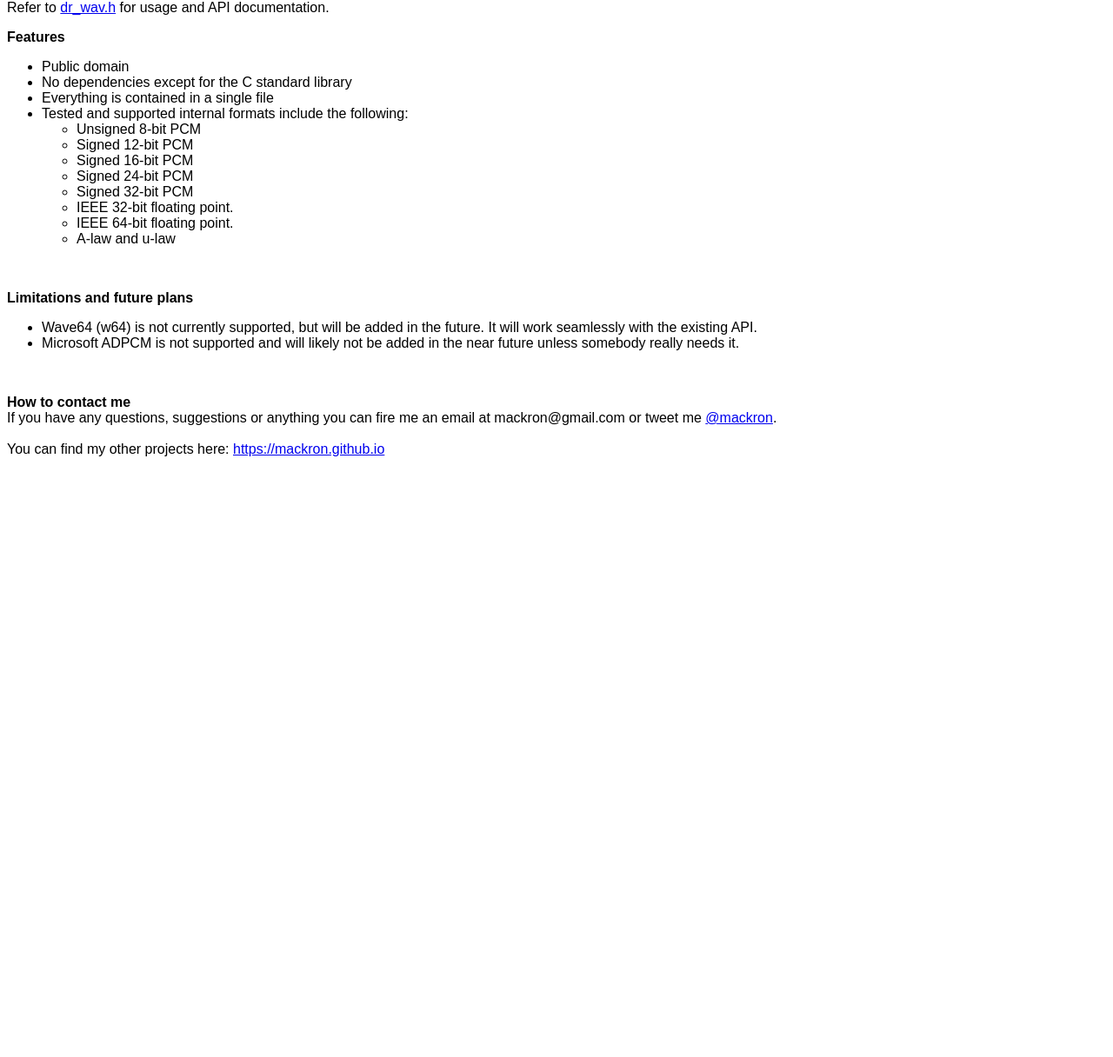
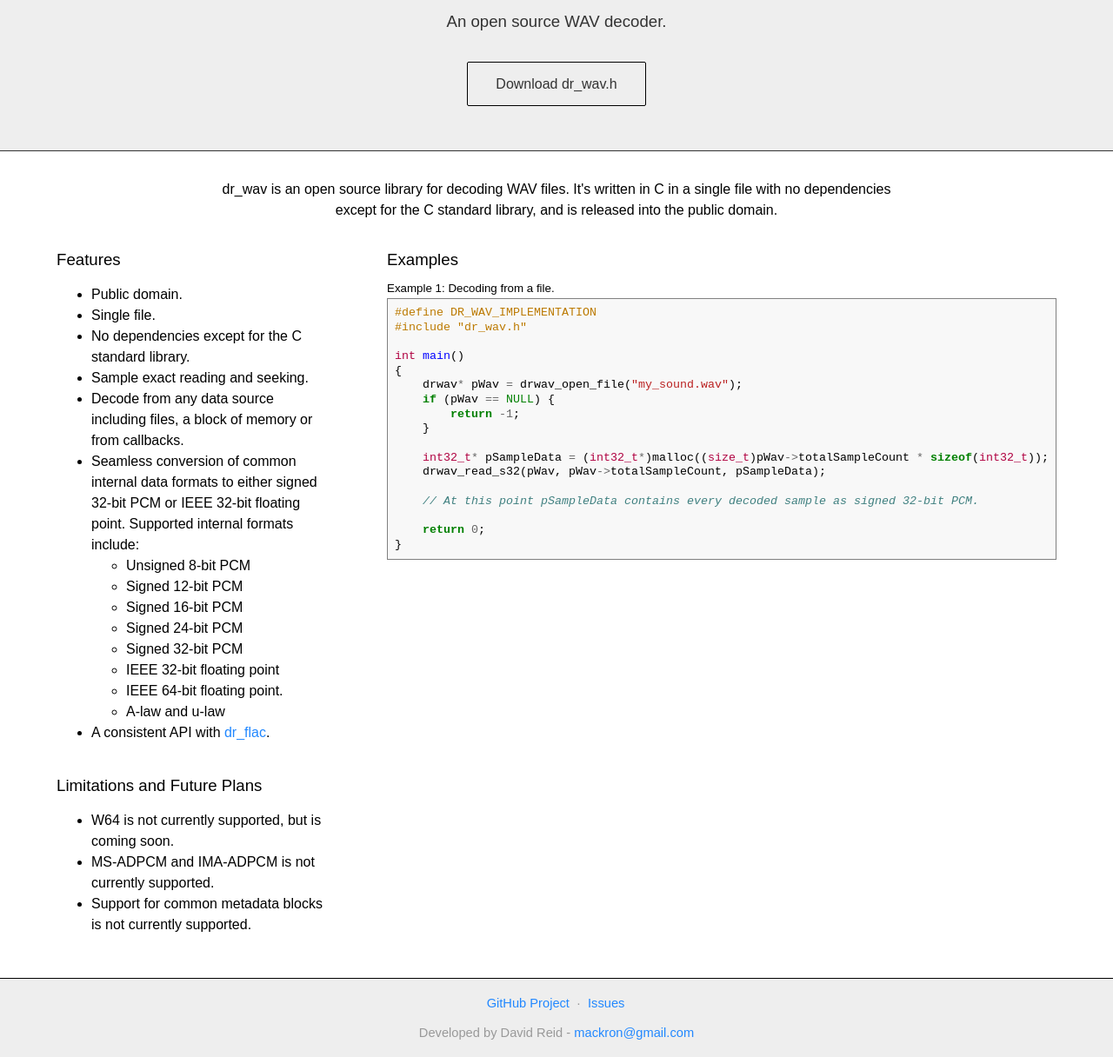
Before and after one commit to mackron/mackron.github.com, a plain HTML site: page dr_wav.html in a window 1280 px wide. Shown: the part 144-1360 px from the top of the page at 87% size. Before the commit the page ends 800 px from the top, so only its background shows below. Drawn offline with Linux system fonts and the light colour scheme.

Commit message:
Clean up the dr_wav page.

```diff
--- a/dr_wav.html
+++ b/dr_wav.html
@@ -4,52 +4,153 @@
     <title>dr_wav - An open source, public domain WAV loader for C and C++.</title>
     <meta name="description" content="dr_wav is an open source (public domain) library for loading WAV files for C and C++.">
 	<meta name="viewport" content="width=device-width, initial-scale=1.0">
+    <link rel="icon" href="img/favicon.png">
 
     <style>
-        *{
+        body{
             font-family:sans-serif;
             font-size:12pt;
+            line-height:18pt;
+            margin:0;
+            padding:0;
+            background-color:#eee
+        }
+
+        a {
+            text-decoration:none;
+            color:#28f;
+        }
+        a:hover {
+            text-decoration:underline;
+            color:#26d;
+        }
+
+        .a-download {
+            text-decoration:none;
+            color:#333;
+            border:solid 1px #000;
+            border-radius:2px;
+            padding:16px 32px;
+        }
+        .a-download:hover {
+            background-color:#ddeaee;
+            text-decoration:none;
+            color:#333;
+        }
+
+        .a-sublink {
+            font-size:11pt;
+        }
+
+        #preview {
+            font-family:monospace;
+            font-size:10pt;
+            text-align:left;
+        }
+
+        .footer-links {
+            margin:        0px;
+            margin-bottom: 10px;
+            padding: 0px;
+        }
+        .footer-links li {
+            display: inline;
+            padding: 0 2px;
+        }
+        .footer-links li:first-child {
+            padding-left: 0;
         }
     </style>
 </head>
 
 <body>
-    <b>dr_wav</b>
-    <p>dr_wav is a simple single-file library written in C for loading WAV files. It's open source and public domain.</p>
-    <p>You can download it here: <a href="https://raw.githubusercontent.com/mackron/dr_libs/master/dr_wav.h">dr_wav.h</a></p>
-    <p>dr_wav is <a href="https://github.com/mackron/dr_libs">hosted on github</a>. You can submit issues and feature requests from there.
-    <p>Refer to <a href="https://raw.githubusercontent.com/mackron/dr_libs/master/dr_wav.h">dr_wav.h</a> for usage and API documentation.</p>
-    <p><b>Features</b>
+    <div style="border-bottom:solid 1px #333; text-align:center; padding:64px; background-color:#eee;">
+        <div><img src="img/dr_wav_logo1_large.png" style="width:auto; height:auto; min-height:70px;"></div>
+        <div style="padding:16px; color:#333; font-size:14pt;">An open source WAV decoder.</div>
+        <div style="margin-top:32px;">
+            <a class="a-download" href="https://raw.githubusercontent.com/mackron/dr_libs/master/dr_wav.h">Download dr_wav.h</a>
+        </div>
+    </div>
+
+    <div style="background-color:#fff; padding:2em 0em;">
+    <div style="margin:0 auto; width:800px; text-align:center;">
+        <div>
+        dr_wav is an open source library for decoding WAV files. It's written in C in a single file with
+        no dependencies except for the C standard library, and is released into the public domain.
+        </div>
+    </div>
+
+    <table style="margin:0 auto; border-collapse:collapse; width:90%; margin-top:2em;">
+        <tr>
+            <td style="width:50%; vertical-align:top; padding-right:4em;">
+                <div style="font-size:14pt;">Features</div>
                 <ul>
-            <li>Public domain</lib>
-            <li>No dependencies except for the C standard library</li>
-            <li>Everything is contained in a single file</li>
-            <li>Tested and supported internal formats include the following:<ul>
+                    <li>Public domain.</li>
+                    <li>Single file.</li>
+                    <li>No dependencies except for the C standard library.</li>
+                    <li>Sample exact reading and seeking.</li>
+                    <li>Decode from any data source including files, a block of memory or from callbacks.</li>
+                    <li>Seamless conversion of common internal data formats to either signed 32-bit PCM or IEEE 32-bit floating point. Supported internal formats include:
+                        <ul>
                             <li>Unsigned 8-bit PCM</li>
                             <li>Signed 12-bit PCM</li>
                             <li>Signed 16-bit PCM</li>
                             <li>Signed 24-bit PCM</li>
                             <li>Signed 32-bit PCM</li>
-                <li>IEEE 32-bit floating point.</li>
+                            <li>IEEE 32-bit floating point</li>
                             <li>IEEE 64-bit floating point.</li>
                             <li>A-law and u-law</li>
-            </ul></li>
                         </ul>
-    </p>
-    <br/>
-    <p><b>Limitations and future plans</b>
+                    </li>
+                    <li>A consistent API with <a href="https://mackron.github.io/dr_flac">dr_flac</a>.</li>
+                </ul>
+                <div style="font-size:14pt; margin-top:2em;">Limitations and Future Plans</div>
                 <ul>
-            <li>Wave64 (w64) is not currently supported, but will be added in the future. It will work seamlessly with the existing API.</li>
-            <li>Microsoft ADPCM is not supported and will likely not be added in the near future unless somebody really needs it.</li>
+                    <li>W64 is not currently supported, but is coming soon.</li>
+                    <li>MS-ADPCM and IMA-ADPCM is not currently supported.</li>
+                    <li>Support for common metadata blocks is not currently supported.</li>
                 </ul>
-    </p>
+            </td>
+            <td style="width:50%; vertical-align:top;">
+            <div style="font-size:14pt;">Examples</div>
+            <div style="font-size:10pt; line-height:1.2em; margin-top:1em; margin-bottom:0.2em;">
+                Example 1: Decoding from a file.
+            </div>
+            <div id="preview">
+            <!-- HTML generated using hilite.me --><div style="background: #f8f8f8; overflow:auto;width:auto;border:solid gray;border-width:.1em .1em .1em .1em;padding:.6em .6em"><pre style="margin: 0; line-height: 125%"><span style="color: #BC7A00">#define DR_WAV_IMPLEMENTATION</span>
+<span style="color: #BC7A00">#include &quot;dr_wav.h&quot;</span>
 
-    <br/>
-    <p><b>How to contact me</b><br/>
-    If you have any questions, suggestions or anything you can fire me an email at mackron@gmail.com or tweet me <a href="https://twitter.com/mackron">@mackron</a>.<br/>
-    <br/>
-    You can find my other projects here: <a href="https://mackron.github.io">https://mackron.github.io</a>
-    </p>
+<span style="color: #B00040">int</span> <span style="color: #0000FF">main</span>()
+{
+    drwav<span style="color: #666666">*</span> pWav <span style="color: #666666">=</span> drwav_open_file(<span style="color: #BA2121">&quot;my_sound.wav&quot;</span>);
+    <span style="color: #008000; font-weight: bold">if</span> (pWav <span style="color: #666666">==</span> <span style="color: #008000">NULL</span>) {
+        <span style="color: #008000; font-weight: bold">return</span> <span style="color: #666666">-1</span>;
+    }
+
+    <span style="color: #B00040">int32_t</span><span style="color: #666666">*</span> pSampleData <span style="color: #666666">=</span> (<span style="color: #B00040">int32_t</span><span style="color: #666666">*</span>)malloc((<span style="color: #B00040">size_t</span>)pWav<span style="color: #666666">-&gt;</span>totalSampleCount <span style="color: #666666">*</span> <span style="color: #008000; font-weight: bold">sizeof</span>(<span style="color: #B00040">int32_t</span>));
+    drwav_read_s32(pWav, pWav<span style="color: #666666">-&gt;</span>totalSampleCount, pSampleData);
+
+    <span style="color: #408080; font-style: italic">// At this point pSampleData contains every decoded sample as signed 32-bit PCM.</span>
+
+    <span style="color: #008000; font-weight: bold">return</span> <span style="color: #666666">0</span>;
+}
+</pre></div>
+
+
+    </div>
+            </td>
+        </tr>
+    </table>
+    </div>
+
+    <div style="color:#999; font-size:11pt; background-color:#eee; border-top:solid 1px #000; padding:16px 0px; text-align:center;">
+        <ul class="footer-links">
+            <li><a href="https://github.com/mackron/dr_libs/blob/master/dr_wav.h">GitHub Project</a></li>
+            <li>&middot;</li>
+            <li><a href="https://github.com/mackron/dr_libs/issues?state=open">Issues</a></li>
+        </ul>
+        Developed by David Reid - <a href="mailto:mackron@gmail.com">mackron@gmail.com</a>
+    </div>
 
     <!-- Call me curious... -->
     <script>
```
Also changed, not shown: img/dr_wav_logo1_large.png (added). Lines whose indentation alone changed are shown as unchanged.
